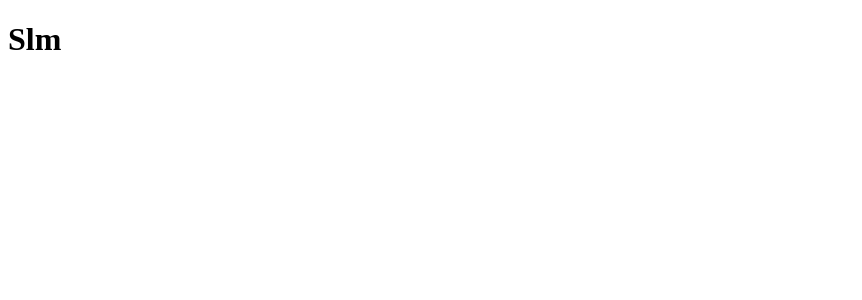
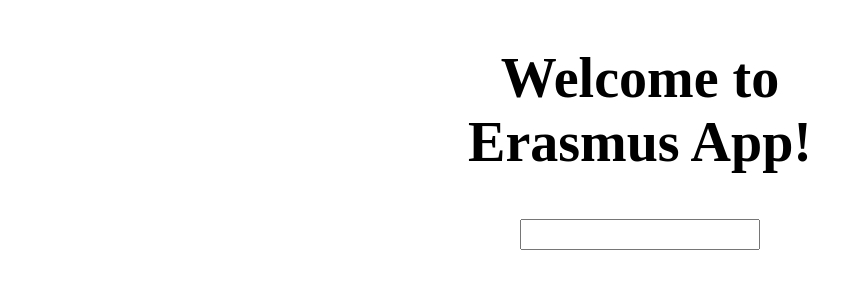
Before and after one commit to trelans/319-Project, a React (Create React App) app in the folder erasmus-app/: page / in a window 1280 px wide. Shown: the top 300 px of the page, without its empty margins (0-862 px from the left). Built offline with nearby package versions, Linux system fonts and the light colour scheme.

Commit message:
LoginPage
pages folder created,
components folder created,
routing arranged

```diff
--- a/erasmus-app/src/App.js
+++ b/erasmus-app/src/App.js
@@ -1,9 +1,11 @@
+import LoginPage from "./pages/LoginPage/LoginPage";
+import { Route, Routes } from "react-router-dom";
+
 function App() {
   return (
-    <div>
-      {" "}
-      <h1> Slm</h1>
-    </div>
+    <Routes>
+      <Route exact path="/" element={<LoginPage />} />
+    </Routes>
   );
 }
 
--- a/erasmus-app/src/index.js
+++ b/erasmus-app/src/index.js
@@ -1,7 +1,12 @@
 import React from "react";
 import ReactDOM from "react-dom/client";
+import { BrowserRouter } from "react-router-dom";
 
 import App from "./App";
 
 const root = ReactDOM.createRoot(document.getElementById("root"));
-root.render(<App />);
+root.render(
+  <BrowserRouter>
+    <App />
+  </BrowserRouter>
+);
--- /dev/null
+++ b/erasmus-app/src/pages/LoginPage/LoginPage.css
@@ -0,0 +1,18 @@
+.center {
+  display: inline-block;
+}
+
+body {
+  text-align: center;
+}
+
+h1 {
+  font-size: 56px;
+}
+
+input {
+  width: 70%;
+  padding: 6px 10px;
+  margin: 8px 0;
+  box-sizing: border-box;
+}
--- /dev/null
+++ b/erasmus-app/src/pages/LoginPage/LoginPage.js
@@ -0,0 +1,18 @@
+import "./LoginPage.css";
+
+function LoginPage() {
+  return (
+    <div className="center">
+      <h1>
+        Welcome to
+        <br />
+        Erasmus App!
+      </h1>
+      <div>
+      <input type="text" />
+      </div>
+    </div>
+  );
+}
+
+export default LoginPage;
```
